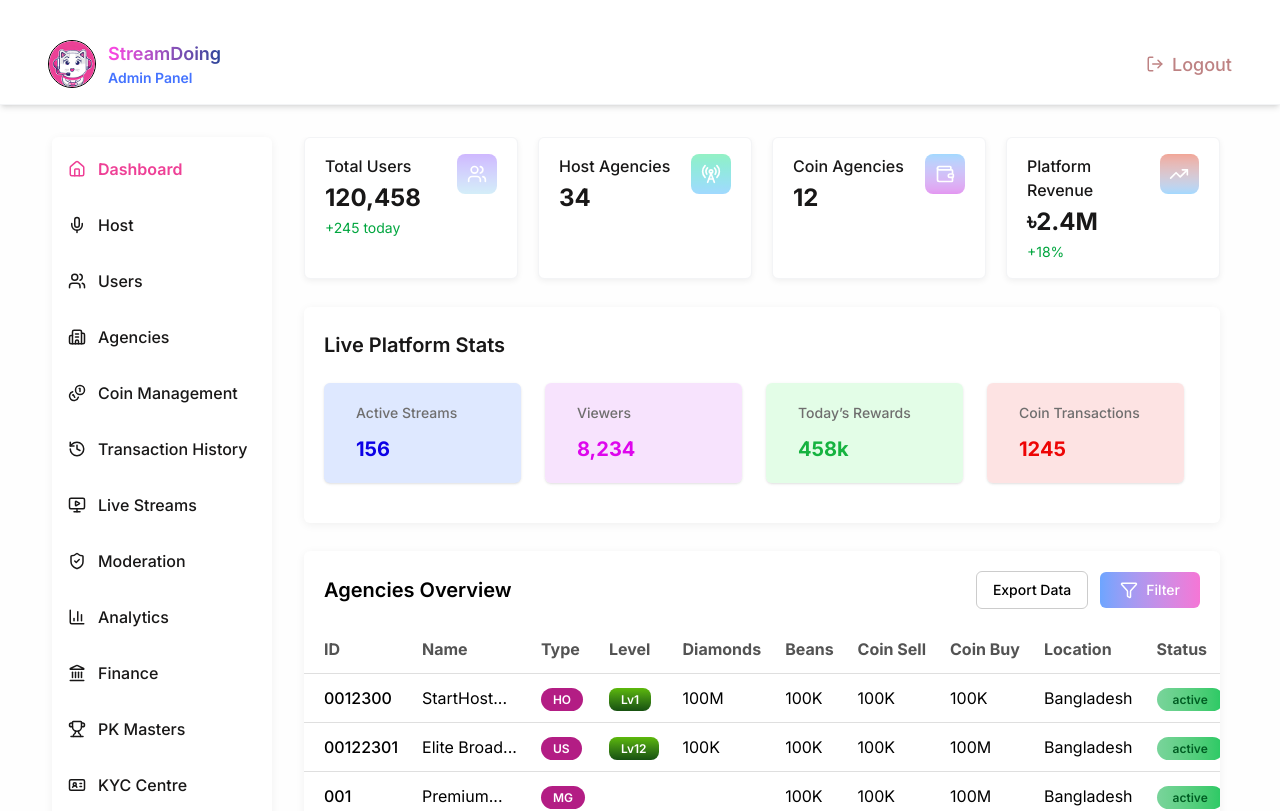
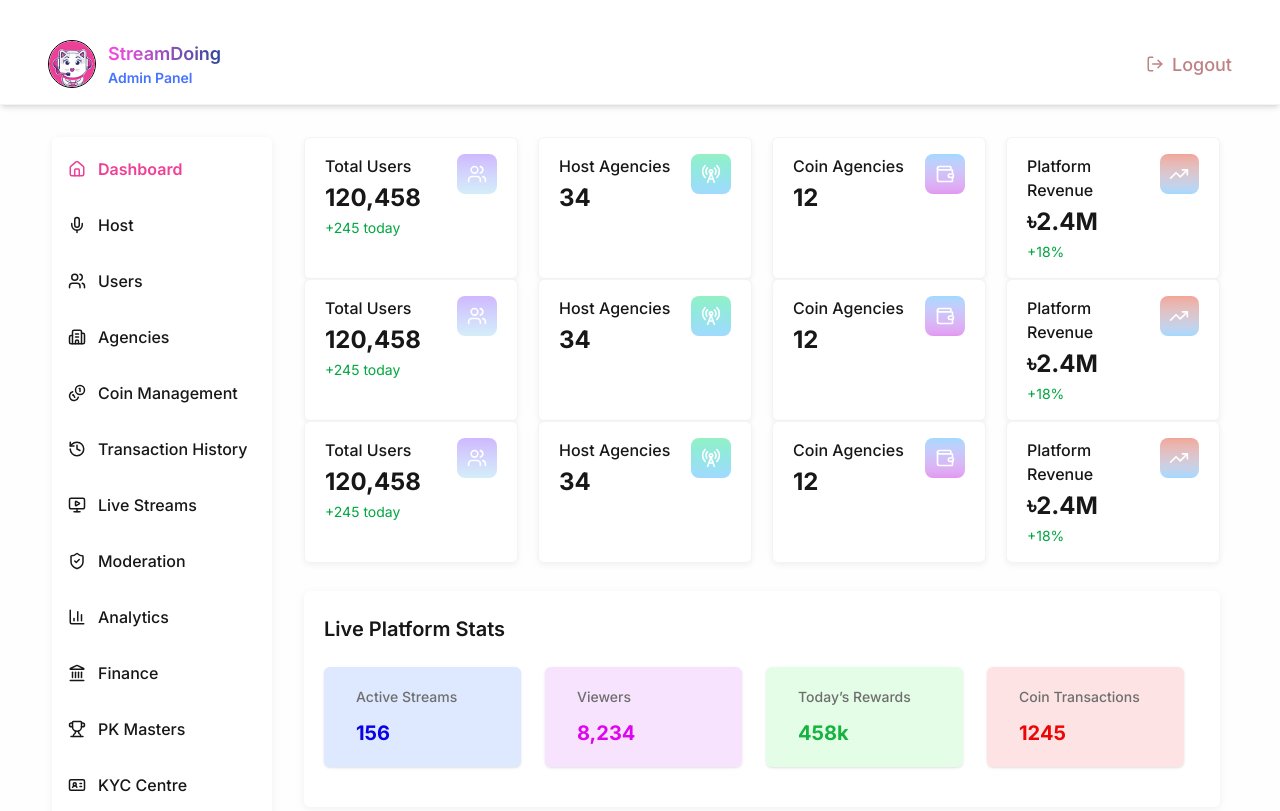
Before and after one commit to Md-Nesad/streamDoing, a React (Vite) app: page /dashboard in a window 1280 px wide. Shown: the top 811 px of the page. Built offline with nearby package versions, Linux system fonts and the light colour scheme.

Commit message:
adding extra features

```diff
--- a/src/Pages/Dashboard.jsx
+++ b/src/Pages/Dashboard.jsx
@@ -6,6 +6,14 @@ import { stats } from "../data/data";
 export default function Dashboard() {
   return (
     <>
+      <section>
+        <StatsSection data={stats} />
+      </section>
+
+      <section>
+        <StatsSection data={stats} />
+      </section>
+
       <section>
         <StatsSection data={stats} />
       </section>
```
